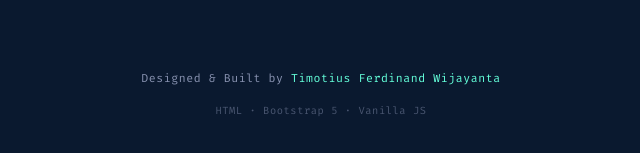
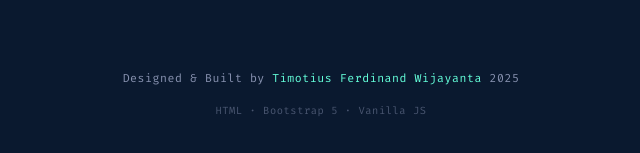
Before and after one commit to Timotius103/timo_page, a plain HTML site: page index.html in a window 1280 px wide. Shown: the part 6404-6557 px from the top of the page, 319-959 px from the left. Drawn offline with nearby package versions, Linux system fonts and the light colour scheme; animation ran at ten frames a second.

Commit message:
adding date | fix bug 1.0.3

```diff
--- a/index.html
+++ b/index.html
@@ -634,7 +634,7 @@
 
     <!-- ── FOOTER ── -->
     <footer>
-        <p>Designed &amp; Built by <a href="#">Timotius Ferdinand Wijayanta</a></p>
+        <p>Designed &amp; Built by <a href="#">Timotius Ferdinand Wijayanta</a> 2025</p>
         <p style="margin-top:6px; font-size:0.65rem; opacity:0.5;">HTML · Bootstrap 5 · Vanilla JS</p>
     </footer>
 
```
